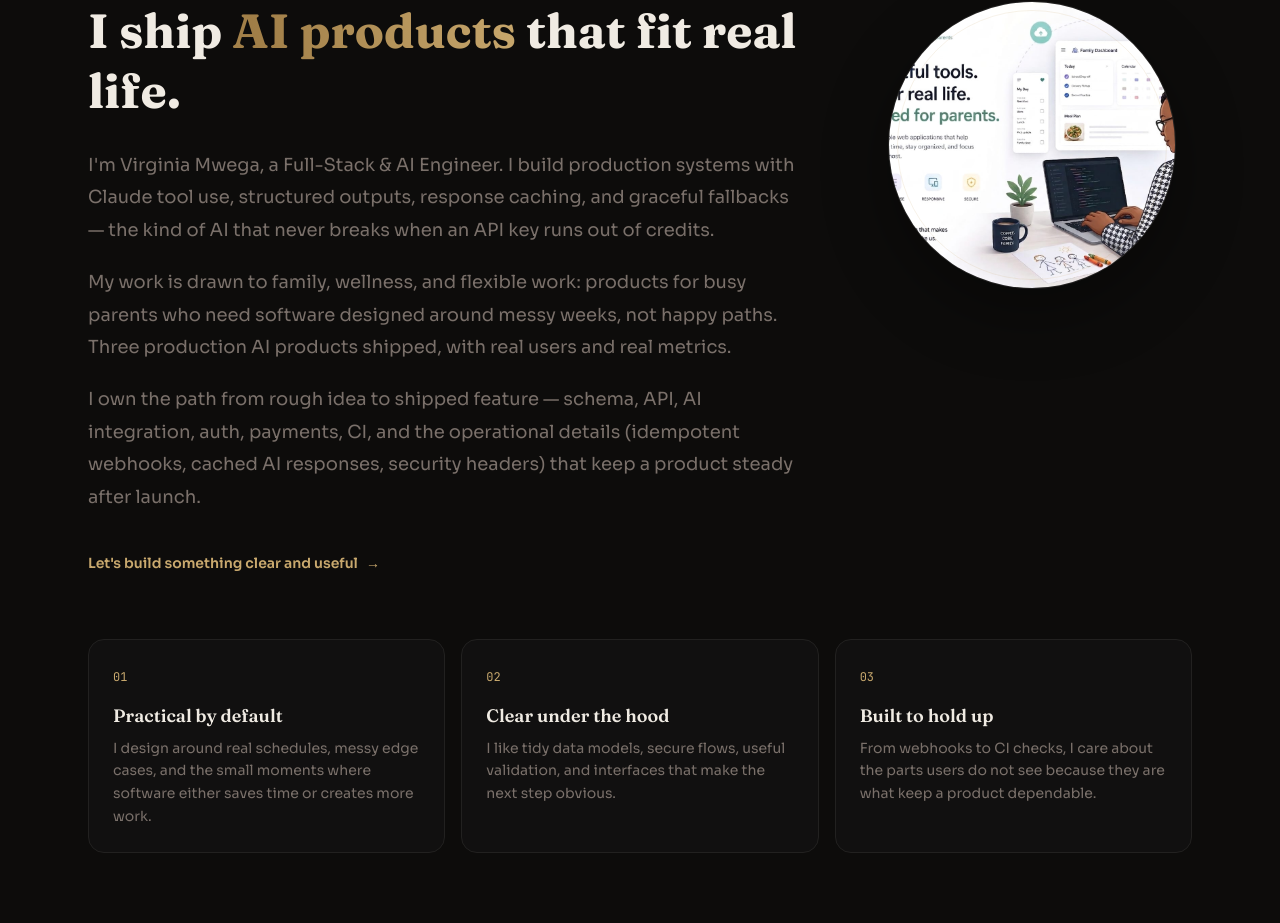
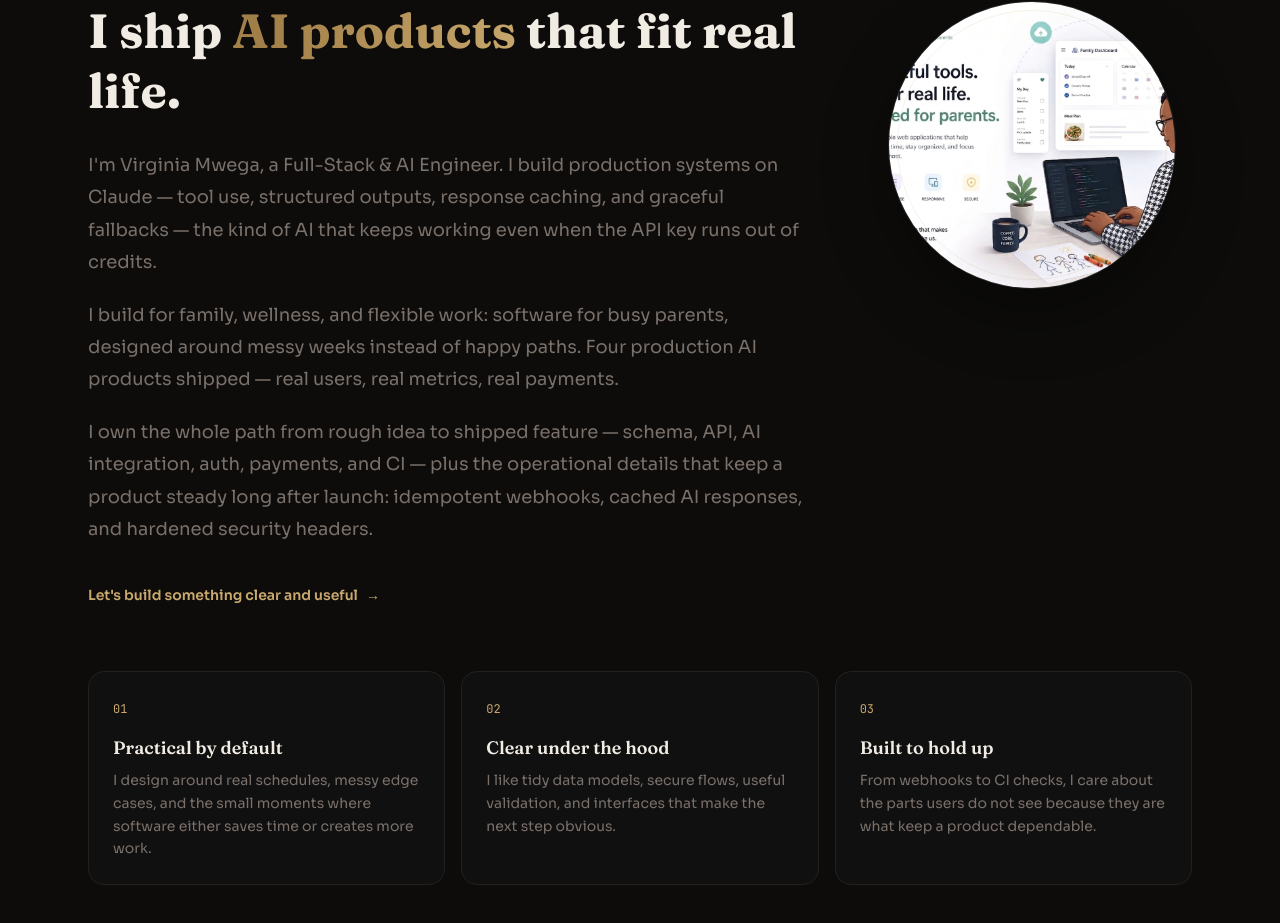
Before and after one commit to virginiamwega2-svg/my-portfolio, a Next.js app: page / in a window 1280 px wide. Shown: the part 1003-1926 px from the top of the page. Built offline with nearby package versions, Linux system fonts and the light colour scheme; no server answers.

Commit message:
content: tighten About copy and fix project count to four
Sharpen the three About paragraphs for impact and correct "three" to
"four" production products to match the Projects grid.

Co-Authored-By: Claude Opus 4.8 <noreply@anthropic.com>

```diff
--- a/app/components/About.tsx
+++ b/app/components/About.tsx
@@ -45,21 +45,23 @@ export default function About() {
               <div className="space-y-5 text-base leading-[1.8] text-text-secondary md:text-lg">
                 <p>
                   I&apos;m Virginia Mwega, a Full-Stack &amp; AI Engineer. I
-                  build production systems with Claude tool use, structured
+                  build production systems on Claude — tool use, structured
                   outputs, response caching, and graceful fallbacks — the kind
-                  of AI that never breaks when an API key runs out of credits.
+                  of AI that keeps working even when the API key runs out of
+                  credits.
                 </p>
                 <p>
-                  My work is drawn to family, wellness, and flexible work:
-                  products for busy parents who need software designed around
-                  messy weeks, not happy paths. Three production AI products
-                  shipped, with real users and real metrics.
+                  I build for family, wellness, and flexible work: software for
+                  busy parents, designed around messy weeks instead of happy
+                  paths. Four production AI products shipped — real users, real
+                  metrics, real payments.
                 </p>
                 <p>
-                  I own the path from rough idea to shipped feature — schema,
-                  API, AI integration, auth, payments, CI, and the operational
-                  details (idempotent webhooks, cached AI responses, security
-                  headers) that keep a product steady after launch.
+                  I own the whole path from rough idea to shipped feature —
+                  schema, API, AI integration, auth, payments, and CI — plus the
+                  operational details that keep a product steady long after
+                  launch: idempotent webhooks, cached AI responses, and hardened
+                  security headers.
                 </p>
               </div>
 
```
